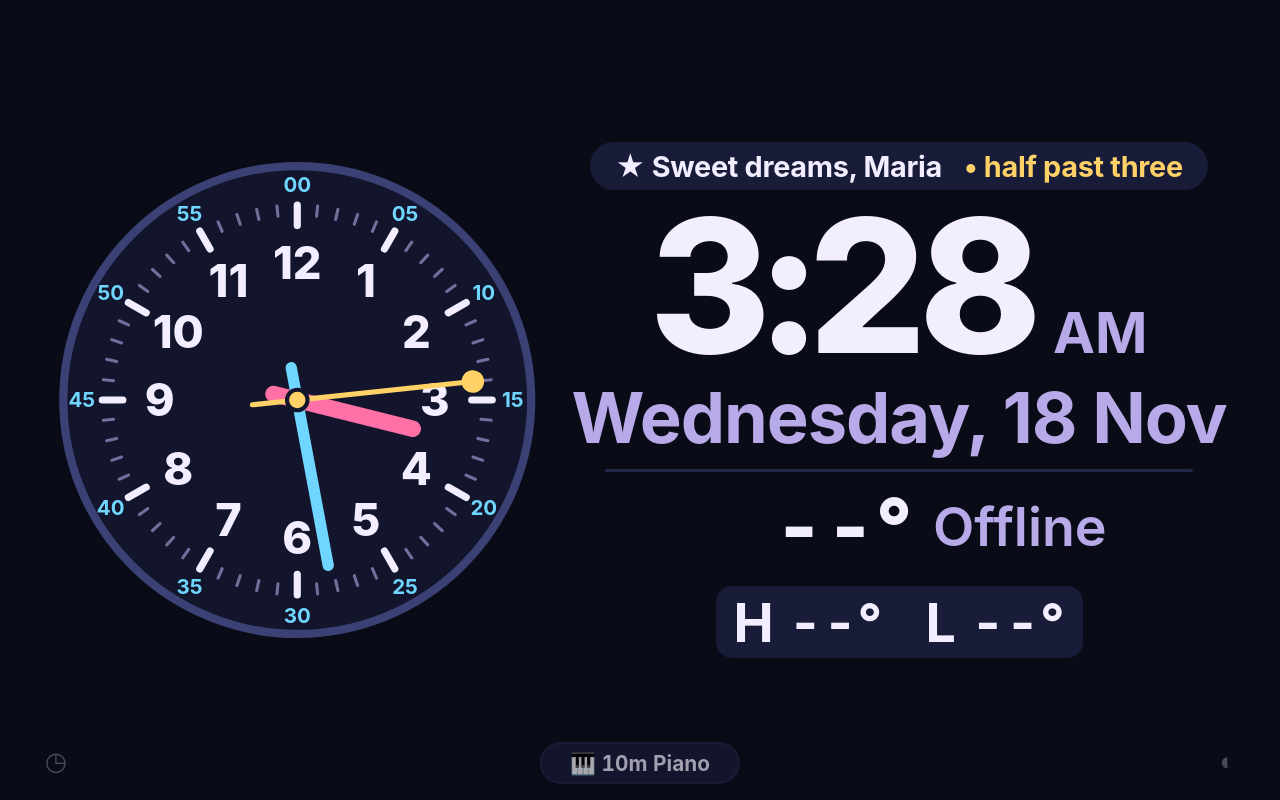
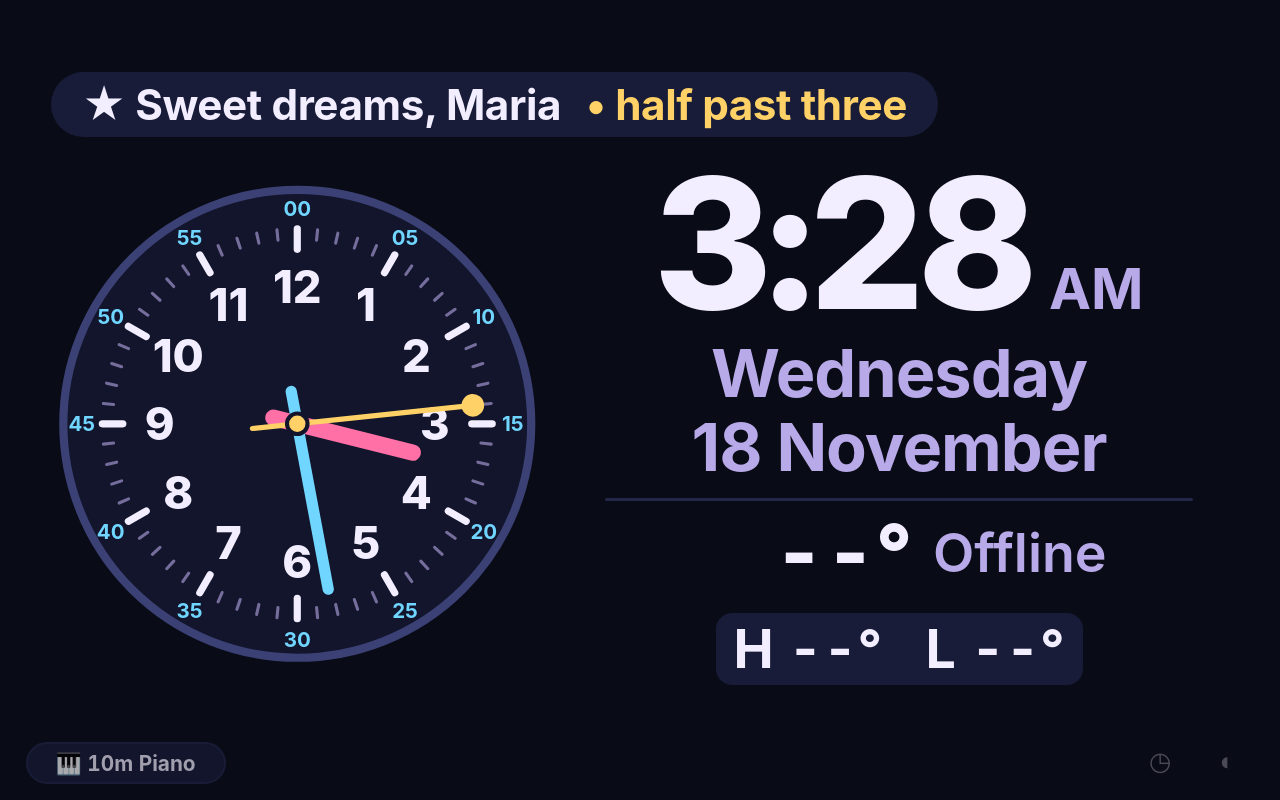
Before and after one commit to mahmudurah/android-clock-kiosk, a plain HTML site: page index.html in a window 1280 px wide. Drawn offline with Linux system fonts and the light colour scheme; no server answers.

Commit message:
Move piano button left, split day/date to 2 lines, align larger greeting at top-left

```diff
--- a/app.js
+++ b/app.js
@@ -68,6 +68,8 @@
   var timeEl = document.getElementById("time");
   var ampmEl = document.getElementById("ampm");
   var dateEl = document.getElementById("date");
+  var dateDayEl = document.getElementById("date-day");
+  var dateNumEl = document.getElementById("date-num");
   var tempEl = document.getElementById("weather-temp");
   var condEl = document.getElementById("weather-cond");
   var hiLoEl = document.getElementById("weather-hi-lo");
@@ -87,7 +89,10 @@
   var secHandG = document.getElementById("hand-sec-g");
 
   var DAYS = ["Sunday", "Monday", "Tuesday", "Wednesday", "Thursday", "Friday", "Saturday"];
-  var MONTHS = ["Jan", "Feb", "Mar", "Apr", "May", "Jun", "Jul", "Aug", "Sep", "Oct", "Nov", "Dec"];
+  var MONTHS = [
+    "January", "February", "March", "April", "May", "June",
+    "July", "August", "September", "October", "November", "December"
+  ];
   var HOUR_WORDS = [
     "twelve", "one", "two", "three", "four", "five",
     "six", "seven", "eight", "nine", "ten", "eleven", "twelve"
@@ -280,7 +285,12 @@
       ampmEl.textContent = suffix;
     }
 
-    dateEl.textContent = DAYS[now.getDay()] + ", " + now.getDate() + " " + MONTHS[now.getMonth()];
+    if (dateDayEl && dateNumEl) {
+      dateDayEl.textContent = DAYS[now.getDay()];
+      dateNumEl.textContent = now.getDate() + " " + MONTHS[now.getMonth()];
+    } else if (dateEl) {
+      dateEl.textContent = DAYS[now.getDay()] + ", " + now.getDate() + " " + MONTHS[now.getMonth()];
+    }
 
     if (activeMode === "split" || activeMode === "analog") {
       var secAngle = s * 6;
--- a/config.json
+++ b/config.json
@@ -1,5 +1,5 @@
 {
-  "version": "8",
+  "version": "9",
   "showUV": true,
   "pianoMinutes": 10,
   "theme": "auto",
--- a/index.html
+++ b/index.html
@@ -189,14 +189,31 @@
       display: -webkit-box;
       display: -webkit-flex;
       display: flex;
+      -webkit-box-orient: vertical;
+      -webkit-box-direction: normal;
+      -webkit-flex-direction: column;
+      flex-direction: column;
       -webkit-box-align: center;
       -webkit-align-items: center;
       align-items: center;
       -webkit-box-pack: center;
       -webkit-justify-content: center;
       justify-content: center;
-      padding: 3vh 4vw;
+      padding: 2.5vh 4vw 7vh 4vw;
       text-align: center;
+    }
+
+    .main-row {
+      width: 100%;
+      display: -webkit-box;
+      display: -webkit-flex;
+      display: flex;
+      -webkit-box-align: center;
+      -webkit-align-items: center;
+      align-items: center;
+      -webkit-box-pack: center;
+      -webkit-justify-content: center;
+      justify-content: center;
     }
 
     .analog-pane {
@@ -234,12 +251,22 @@
       border-radius: 999px;
       font-size: 3.6vw;
       font-weight: 700;
-      margin-bottom: 1.5vh;
+      margin-bottom: 2vh;
       letter-spacing: -0.01em;
+      white-space: nowrap;
     }
 
     body.show-greeting #greeting-bar {
       display: inline-block;
+    }
+
+    body.show-greeting.mode-split #greeting-bar,
+    body.show-greeting.mode-analog #greeting-bar {
+      -webkit-align-self: flex-start;
+      align-self: flex-start;
+      font-size: 3.3vw;
+      padding: 0.9vh 2.4vw;
+      margin-bottom: 2.2vh;
     }
 
     #word-time {
@@ -275,13 +302,17 @@
       text-transform: uppercase;
     }
 
-    /* Large Date */
+    /* Large 2-line Date */
     #date {
-      margin-top: 1.8vh;
-      font-size: 8.2vw;
+      margin-top: 1.4vh;
+      font-size: 7.4vw;
       font-weight: 700;
       letter-spacing: -0.015em;
-      line-height: 1.05;
+      line-height: 1.12;
+      white-space: nowrap;
+    }
+    #date-day, #date-num {
+      white-space: nowrap;
     }
 
     .divider {
@@ -422,21 +453,16 @@
     }
 
     body.mode-split #analog-svg {
-      width: 40vw;
-      height: 40vw;
-      max-width: 82vh;
-      max-height: 82vh;
+      width: 42vw;
+      height: 42vw;
+      max-width: 76vh;
+      max-height: 76vh;
     }
 
-    body.mode-split #greeting-bar {
-      font-size: 2.25vw;
-      padding: 0.8vh 2vw;
-      white-space: nowrap;
-    }
-    body.mode-split #time { font-size: 14.5vw; }
+    body.mode-split #time { font-size: 14.2vw; }
     body.mode-split #ampm { font-size: 4.4vw; }
-    body.mode-split #date { font-size: 5.5vw; margin-top: 1.5vh; }
-    body.mode-split .divider { width: 46vw; margin: 1.8vh 0; }
+    body.mode-split #date { font-size: 5.2vw; margin-top: 1.2vh; }
+    body.mode-split .divider { width: 46vw; margin: 1.6vh 0; }
     body.mode-split .weather { -webkit-flex-wrap: wrap; flex-wrap: wrap; row-gap: 1vh; gap: 1.6vw; }
     body.mode-split #weather-icon { width: 4.8vw; height: 4.8vw; }
     body.mode-split #weather-temp { font-size: 6.2vw; }
@@ -461,11 +487,10 @@
     body.mode-analog #analog-svg {
       width: 48vw;
       height: 48vw;
-      max-width: 88vh;
-      max-height: 88vh;
+      max-width: 78vh;
+      max-height: 78vh;
     }
 
-    body.mode-analog #greeting-bar { font-size: 3vw; }
     body.mode-analog #time { font-size: 9.5vw; }
     body.mode-analog #ampm { font-size: 3.5vw; }
     body.mode-analog #date { font-size: 6.2vw; margin-top: 1.5vh; }
@@ -559,7 +584,7 @@
       padding: 1vh 1.5vw;
       cursor: pointer;
     }
-    #mode-btn { left: 2vw; }
+    #mode-btn { right: 7vw; }
     #theme-btn { right: 2vw; }
 
     #toast {
@@ -579,13 +604,11 @@
       pointer-events: none;
     }
 
-    /* Piano Timer Pill (Bottom-Center) */
+    /* Piano Timer Pill (Bottom-Left) */
     #piano-bar {
       position: fixed;
       bottom: 2vh;
-      left: 50%;
-      -webkit-transform: translateX(-50%);
-      transform: translateX(-50%);
+      left: 2vw;
       display: -webkit-box;
       display: -webkit-flex;
       display: flex;
@@ -650,6 +673,11 @@
 </head>
 <body class="theme-maria-rainbow mode-split show-greeting">
   <div class="stage" id="stage">
+    <div id="greeting-bar">
+      <span id="greeting-text"></span>
+      <span id="word-time"></span>
+    </div>
+    <div class="main-row">
       <!-- Pure SVG Analog Clock (Zero canvas overhead) -->
       <div class="analog-pane" id="analog-pane">
         <svg id="analog-svg" viewBox="0 0 240 240" xmlns="http://www.w3.org/2000/svg">
@@ -672,15 +700,14 @@
 
       <!-- High-Contrast Digital & Weather Pane -->
       <div class="digital-pane">
-      <div id="greeting-bar">
-        <span id="greeting-text"></span>
-        <span id="word-time"></span>
-      </div>
         <div class="time-row">
           <span id="time">--:--</span>
           <span id="ampm" class="muted"></span>
         </div>
-      <div id="date" class="muted">---</div>
+        <div id="date" class="muted">
+          <div id="date-day">---</div>
+          <div id="date-num">---</div>
+        </div>
         <div class="divider"></div>
         <div class="weather">
           <svg id="weather-icon" viewBox="0 0 64 64" xmlns="http://www.w3.org/2000/svg"></svg>
@@ -688,6 +715,7 @@
           <span id="weather-cond" class="muted">Loading...</span>
           <span id="weather-hi-lo">H --&deg; &nbsp; L --&deg;</span>
           <span id="weather-uv">UV --</span>
+        </div>
       </div>
     </div>
   </div>
@@ -700,6 +728,6 @@
   </div>
   <button id="mode-btn" class="corner-btn" type="button" aria-label="Switch clock mode">&#9719;</button>
   <button id="theme-btn" class="corner-btn" type="button" aria-label="Switch theme">&#9680;</button>
-  <script src="app.js?v=8"></script>
+  <script src="app.js?v=9"></script>
 </body>
 </html>
--- a/sw.js
+++ b/sw.js
@@ -1,4 +1,4 @@
-var CACHE_NAME = "wall-clock-v8";
+var CACHE_NAME = "wall-clock-v9";
 var ASSETS = ["./", "./index.html", "./app.js"];
 
 self.addEventListener("install", function (event) {
```
Lines whose indentation alone changed are shown as unchanged.
